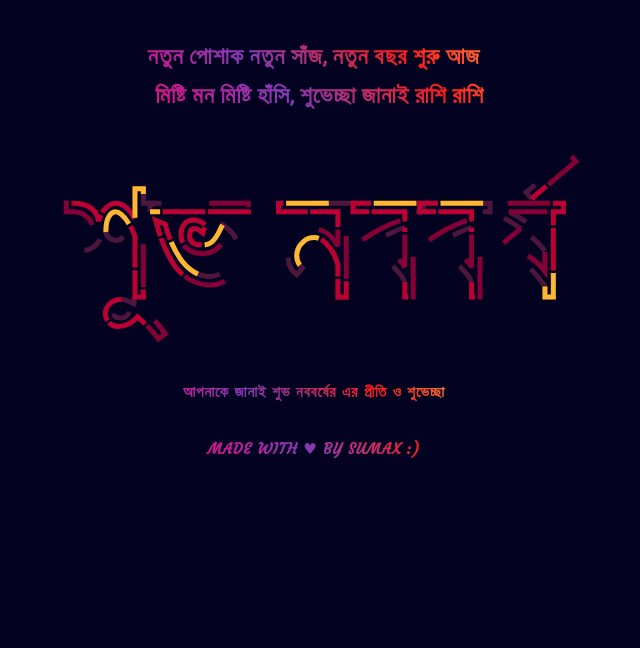
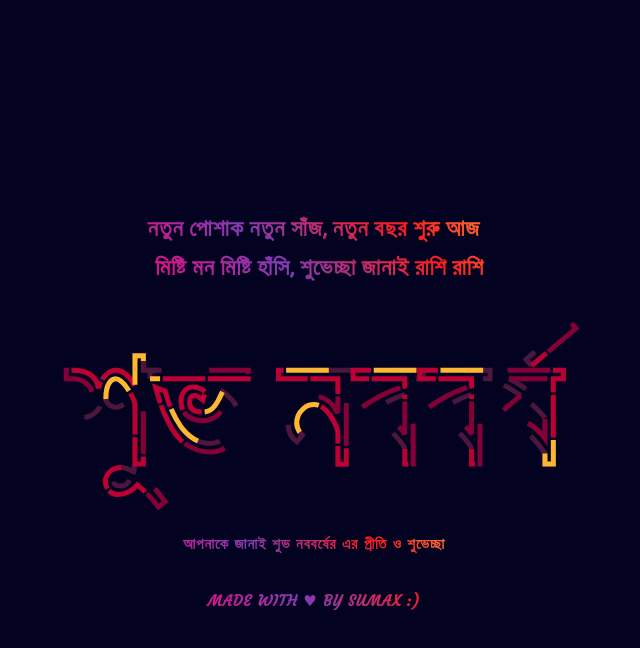
Before and after one commit to Dey-Sumit/NewYear, a plain HTML site: page index.html in a window 1280 px wide. Shown: the whole page, without its empty margins (326-966 px from the left). Drawn offline with Linux system fonts and the light colour scheme; a web font is replaced by a local one.

Commit message:
change in position

```diff
--- a/index.html
+++ b/index.html
@@ -9,13 +9,16 @@
 </head>
 
 <body>
+  <div class='main-canvas'>
+
+
     <div class="sub">
       <h4> নতুন পোশাক নতুন সাঁজ, নতুন বছর শুরু আজ <br />
         &nbsp মিষ্টি মন মিষ্টি হাঁসি, শুভেচ্ছা জানাই রাশি রাশি</h4>
     </div>
     <div class="main">
       <svg viewBox="0 0 960 300" style="
-    margin-top: -90px;
+    margin-top: -95px;margin-bottom: -15px;
 ">
         <symbol id="s-text">
           <text text-anchor="middle" x="50%" y="80%">শুভ নববর্ষ </text>
@@ -35,7 +38,7 @@
 
         Made with &hearts; by Sumax :)</h5>
     </div>
-
+  </div>
   <script src="index.js" charset="utf-8"></script>
 </body>
 
--- a/style.css
+++ b/style.css
@@ -11,6 +11,16 @@ html, body {
 body {
   background: #030321;
   font-family: 'Baloo Da 2', cursive;
+  position: relative;
+}
+
+.main-canvas {
+  margin: 0;
+  position: absolute;
+  top: 50%;
+  left: 50%;
+  -ms-transform: translateY(-50%, -50%);
+  transform: translate(-50%, -50%);
 }
 
 svg {
```
Lines whose indentation alone changed are shown as unchanged.
